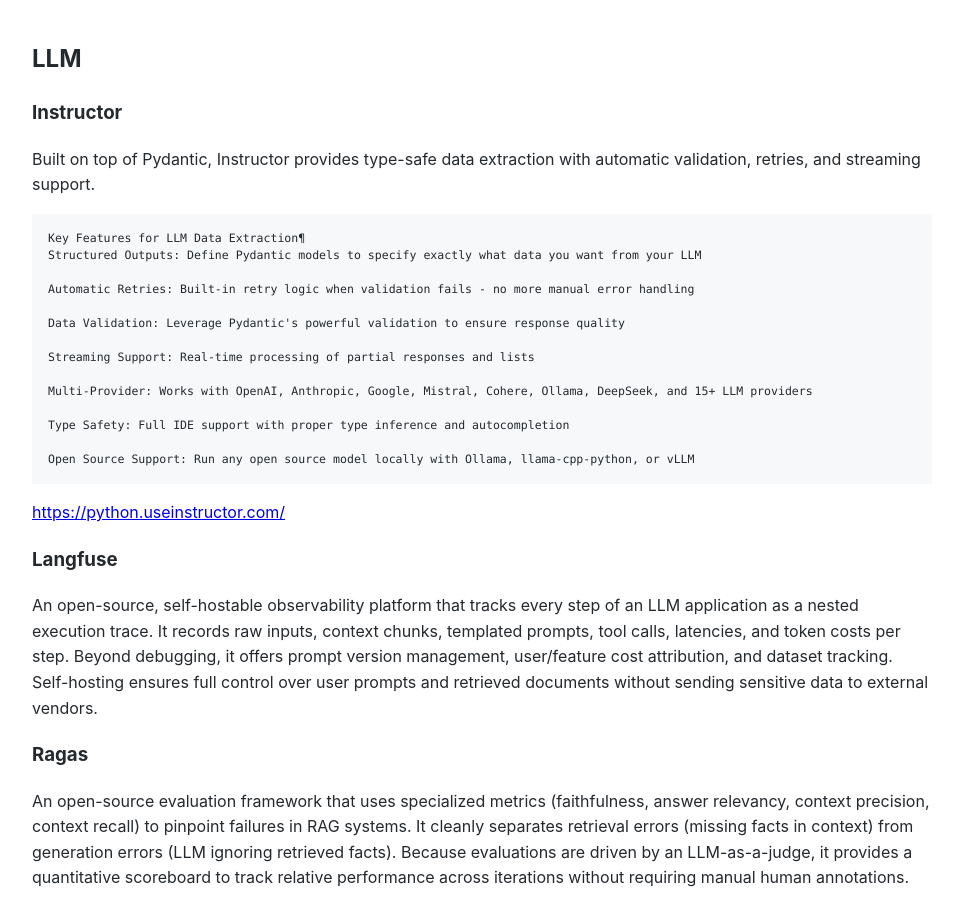
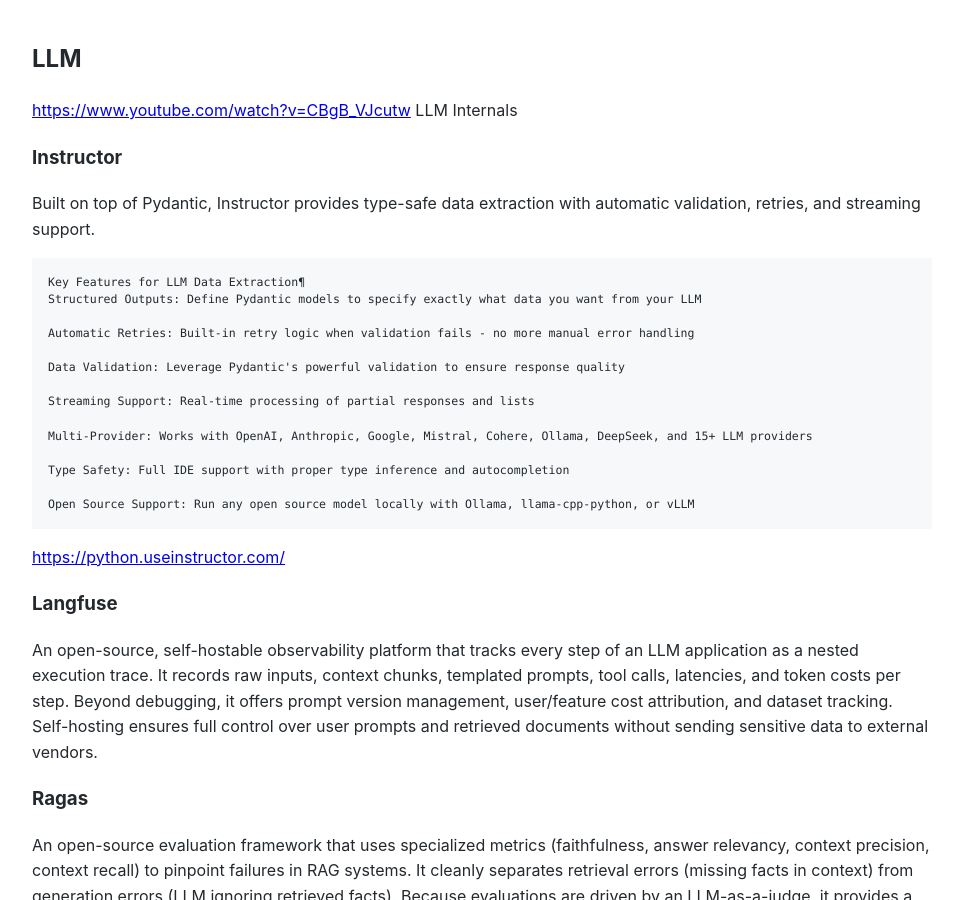
Before and after one commit to Michael-Lubinsky/michael-lubinsky.github.com, a Jekyll site: the page built from ml/llm.md, in a window 1280 px wide and 900 px high. Shown: the whole window, without its empty margins (158-1118 px from the left). Built offline with Jekyll 4.4.1, drawn with Linux system fonts in a browser that asks for light colours; our own code applies the rules of GitHub Pages for plain Markdown files.

Commit message:
Update llm.md

```diff
--- a/ml/llm.md
+++ b/ml/llm.md
@@ -1,7 +1,7 @@
 ## LLM
 
 
-
+<https://www.youtube.com/watch?v=CBgB_VJcutw> LLM Internals
 
 ### Instructor
 Built on top of Pydantic, Instructor provides type-safe data extraction with automatic validation, retries, and streaming support.
```
